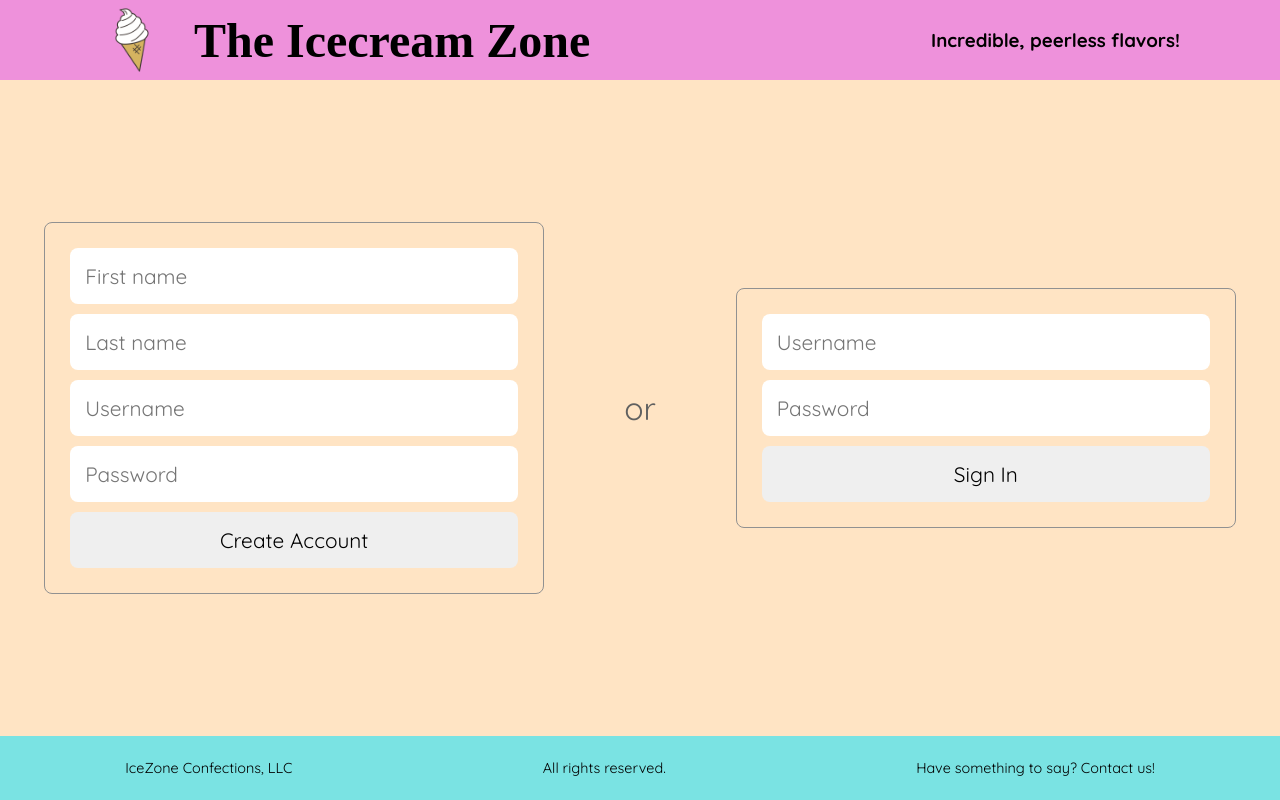
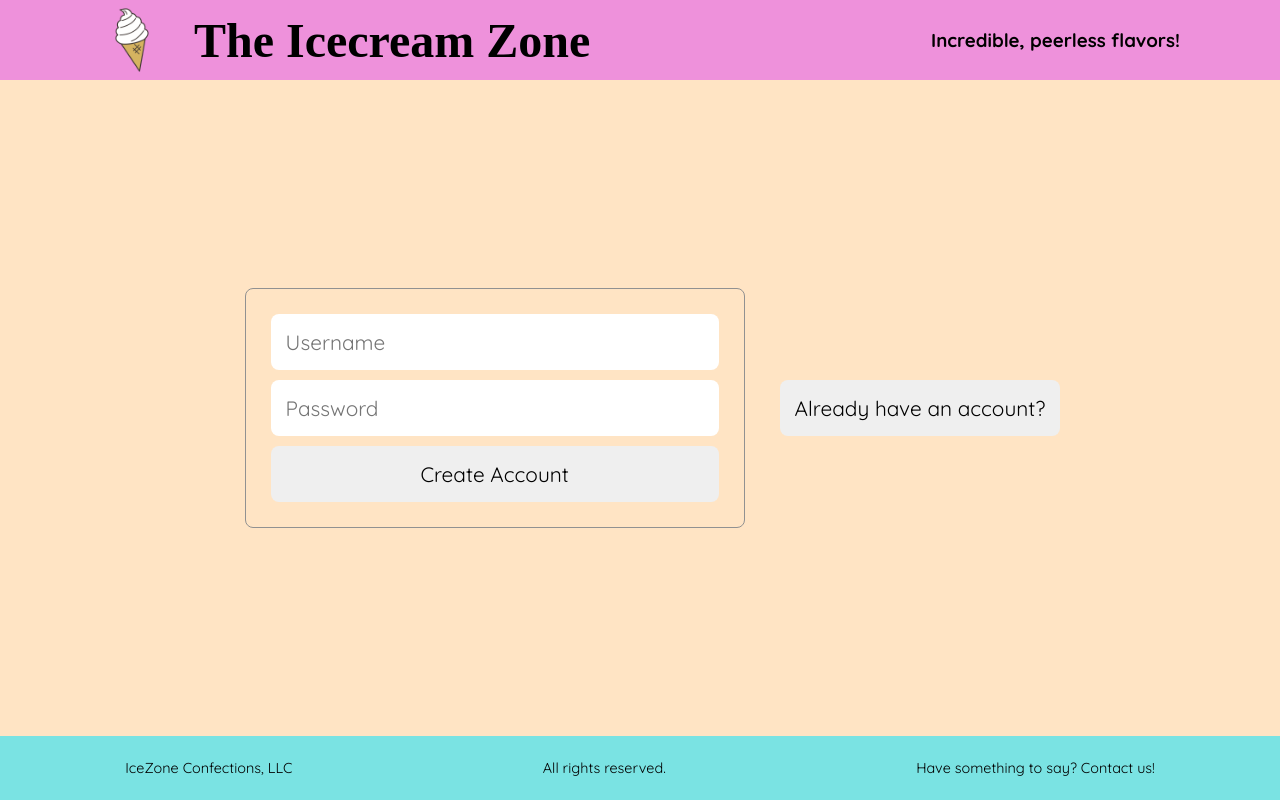
Before and after one commit to Gathrazio/icecream-shop, a React (Vite) app in the folder client/: page / in a window 1280 px wide. Built offline with nearby package versions, Linux system fonts and the light colour scheme; a web font is replaced by a local one.

Commit message:
sign-in changes, migrating to token user auth "

```diff
--- a/client/src/App.css
+++ b/client/src/App.css
@@ -86,7 +86,7 @@
     color: rgb(96, 96, 96);
 }
 
-.account-creation-input, .sign-in-input, .signin-button, .checkout-button, .order-details {
+.account-creation-input, .sign-in-input, .signin-button, .checkout-button, .order-details, .toggle {
     padding: 15px;
     font-size: 1.3rem;
     border: none;
@@ -100,7 +100,7 @@
     flex-direction: column;
 }
 
-.signin-button:hover, .item-button:hover, .checkout-button:hover, .order-details:hover {
+.signin-button:hover, .item-button:hover, .checkout-button:hover, .order-details:hover, .toggle:hover {
     cursor: pointer;
     background-color: rgb(155, 155, 155);
     color: white;
--- a/client/src/components/SignIn.jsx
+++ b/client/src/components/SignIn.jsx
@@ -4,42 +4,25 @@ import Swal from 'sweetalert2'
 
 export default function SignIn ({verifiedUserInfo, designateVUI}) {
     const navigate = useNavigate();
-    const initialAccountCreationInfo = {
-        firstName: '',
-        lastName: '',
-        username: '',
-        password: '',
-        orders: []
-    };
-    const initialSignInInfo = {
+    const initialInfo = {
         username: '',
         password: ''
     }
+    const [info, setInfo] = useState(initialInfo);
+    const [signUpLoginToggle, setSignUpLoginToggle] = useState(true);
 
-    console.log("in signin, verifieduserinfo: ", verifiedUserInfo)
-
-    const [accountCreationInfo, setAccountCreationInfo] = useState(initialAccountCreationInfo);
-    const [signInInfo, setSignInInfo] = useState(initialSignInInfo);
-
-    function handleAccountCreationChange (e) {
+    function handleInputChange (e) {
         const {name, value} = e.target;
-        setAccountCreationInfo(prev => ({
+        setInfo(prev => ({
             ...prev,
             [name]: value
         }))
     }
 
-    function handleSignInChange (e) {
-        const {name, value} = e.target;
-        setSignInInfo(prev => ({
-            ...prev,
-            [name]: value
-        }))
-    }
-
-    function handleAccountCreationSubmit (e) {
+    function handleInputSubmit (e) {
         e.preventDefault()
-        axios.post('/api/users/', accountCreationInfo)
+        if (signUpLoginToggle) {
+            axios.post('/api/users/', info)
                 .then(res => {
                     designateVUI(res.data)
                     Swal.fire({
@@ -50,11 +33,7 @@ export default function SignIn ({verifiedUserInfo, designateVUI}) {
                     })
                 })
             .catch(err => console.log(err))
-        setAccountCreationInfo(initialAccountCreationInfo)
-    }
-
-    function handleSignInSubmit (e) {
-        e.preventDefault()
+        } else {
             axios.get('/api/users')
                 .then(res => res.data.find(user => user.username === signInInfo.username && user.password === signInInfo.password))
                 .then(user => {
@@ -78,6 +57,8 @@ export default function SignIn ({verifiedUserInfo, designateVUI}) {
                 .catch(err => console.log(err))
         }
 
+    }
+
     useEffect(() => {
         if (verifiedUserInfo._id) {
             navigate(`/navigation/${verifiedUserInfo._id}`)
@@ -87,69 +68,28 @@ export default function SignIn ({verifiedUserInfo, designateVUI}) {
 
     return (
         <div className="signin-wrapper main">
-
-            <form name="createaccount-form" className="createaccount-form" onSubmit={handleAccountCreationSubmit}>
-                <input
-                    className="account-creation-input"
-                    type="text"
-                    name="firstName"
-                    value={accountCreationInfo.firstName}
-                    placeholder="First name"
-                    onChange={handleAccountCreationChange}
-                    required
-                />
-                <input
-                    className="account-creation-input"
-                    type="text"
-                    name="lastName"
-                    value={accountCreationInfo.lastName}
-                    placeholder="Last name"
-                    onChange={handleAccountCreationChange}
-                    required
-                />
-                <input
-                    className="account-creation-input"
-                    type="text"
-                    name="username"
-                    value={accountCreationInfo.username}
-                    placeholder="Username"
-                    onChange={handleAccountCreationChange}
-                    required
-                />
-                <input
-                    className="account-creation-input"
-                    type="password"
-                    name="password"
-                    value={accountCreationInfo.password}
-                    placeholder="Password"
-                    onChange={handleAccountCreationChange}
-                    required
-                />
-                <button className="signin-button">Create Account</button>
-            </form>
-            <div className="signcreate-between">or</div>
-
-            <form name="signin-form" className="signin-form" onSubmit={handleSignInSubmit}>
+            <form name="signin-form" className="signin-form" onSubmit={handleInputSubmit}>
                 <input
                     className="sign-in-input"
                     type="text"
                     name="username"
-                    value={signInInfo.username}
+                    value={info.username}
                     placeholder="Username"
-                    onChange={handleSignInChange}
+                    onChange={handleInputChange}
                     required
                 />
                 <input
                     className="sign-in-input"
                     type="password"
                     name="password"
-                    value={signInInfo.password}
+                    value={info.password}
                     placeholder="Password"
-                    onChange={handleSignInChange}
+                    onChange={handleInputChange}
                     required
                 />
-                <button className="signin-button">Sign In</button>
+                <button className="signin-button">{signUpLoginToggle ? 'Create Account' : 'Sign In'}</button>
             </form>
+            <button className="toggle">{signUpLoginToggle ? 'Already have an account?' : `Don't have an account?`}</button>
         </div>
     )
 }
```
Also changed, not shown: 1 other file (tests, documents, lock files or other folders). Lines whose indentation alone changed are shown as unchanged.
